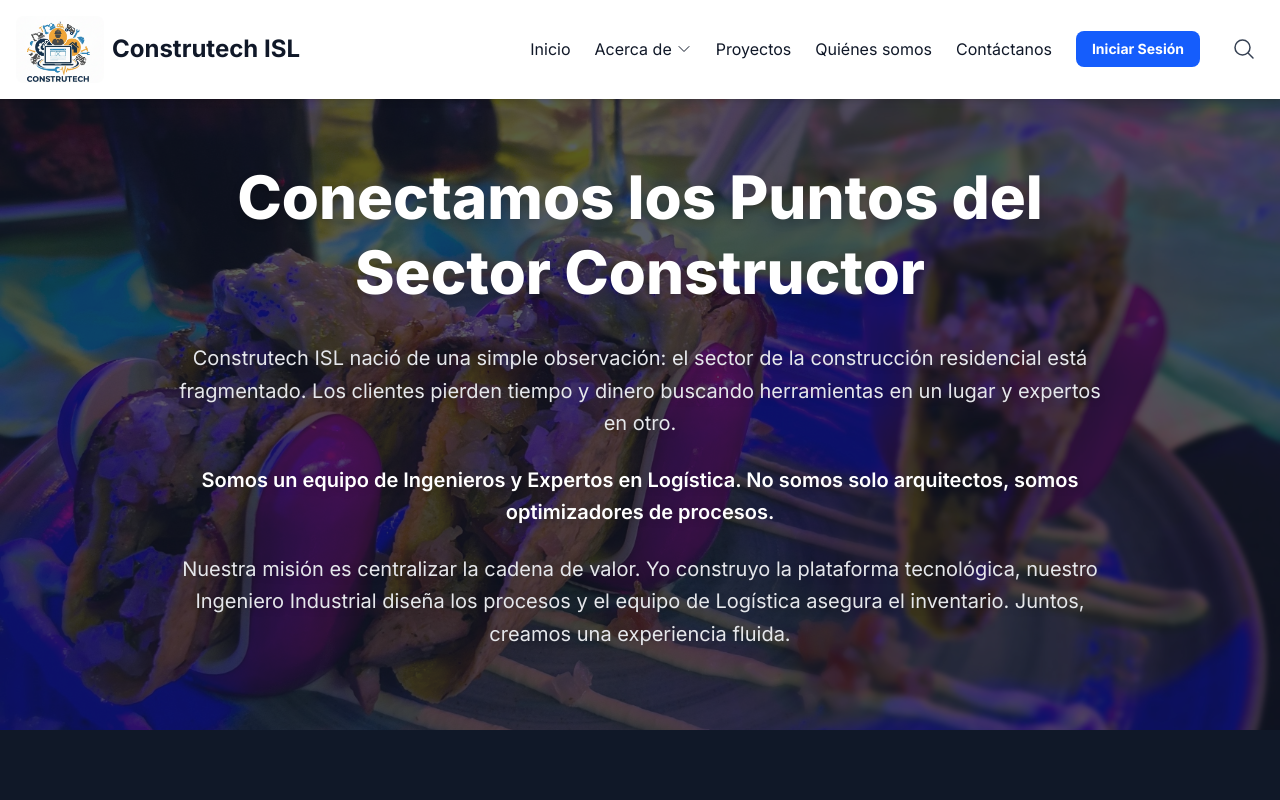
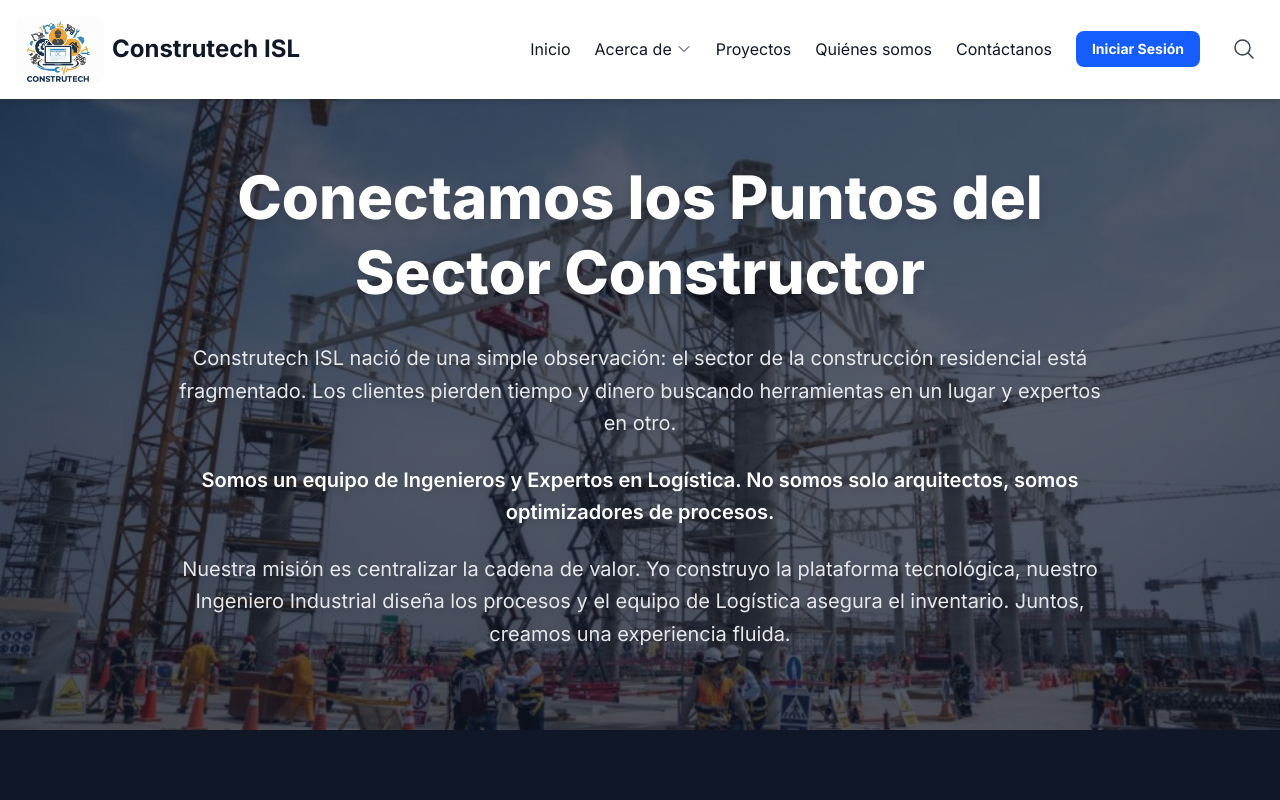
Before and after one commit to DRAIMON1/TRABAJO-SEMINARIO, a Next.js app in the folder mi-portafolio/: page /quienes-somos in a window 1280 px wide. Shown: the top 800 px of the page. Built offline with nearby package versions, Linux system fonts and the light colour scheme; no server answers.

Commit message:
deatalles minimos

```diff
--- a/mi-portafolio/app/quienes-somos/page.tsx
+++ b/mi-portafolio/app/quienes-somos/page.tsx
@@ -49,7 +49,7 @@ export default function QuienesSomosPage() {
       {/* --- 1. BANNER MEJORADO (RESPONSIVO) --- */}
       <div className="relative w-full min-h-[60vh] flex items-center justify-center text-center px-4 py-20">
         <Image
-          src="/equipo/banner-equipo.jpg"
+          src="/equipo/banner-equipo.jpeg"
           alt="Equipo de Construtech ISL"
           fill
           style={{ objectFit: 'cover' }}
```
Also changed, not shown: mi-portafolio/public/equipo/banner-equipo.jpeg (added), mi-portafolio/public/equipo/banner-equipo2.jpg (renamed from mi-portafolio/public/equipo/banner-equipo.jpg).
